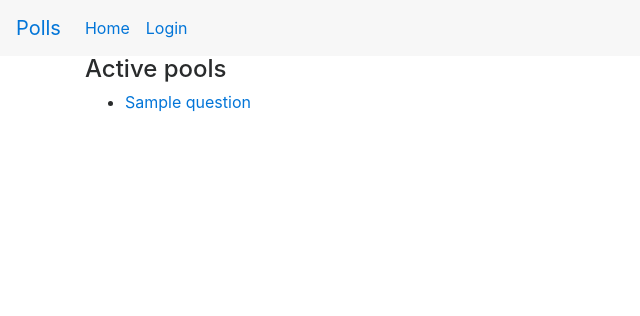
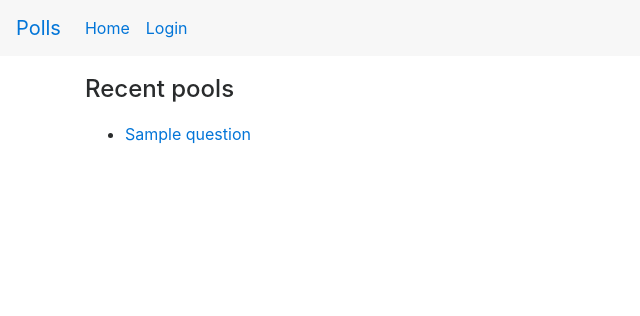
Before and after one commit to Vladiio/polls, a Django app: template questions/templates/questions/question_list.html in a window 1280 px wide. Shown: the top 316 px of the page, without its empty margins (0-640 px from the left). Run offline with Django 3.2, Linux system fonts and the light colour scheme; the template is opened without the code that fills it: most values are stand-ins (such as "Sample title", 1, 10 or a date in 2020); parts of the project's set-up code (start-up, migrations or seed data) failed here and were passed over; some libraries are stand-ins or nearby versions.

Commit message:
Change pools display order

```diff
--- a/questions/models.py
+++ b/questions/models.py
@@ -19,6 +19,9 @@ class Question(models.Model):
     members = models.ManyToManyField(settings.AUTH_USER_MODEL,
                                                                     blank=True,
                                                                     related_name='completed_questions')
+
+    class Meta:
+        ordering = ('-updated', '-timestamp')
 
     def get_absolute_url(self):
         return reverse('questions:update-detail', kwargs={'slug': self.slug})
--- a/questions/templates/questions/question_list.html
+++ b/questions/templates/questions/question_list.html
@@ -5,7 +5,7 @@
 {% block content %}
   <div class="row">
     <div class="col-sm-2">
-      <h4>Active pools</h4>
+      <h4 class="detail-header">Recent pools</h4>
     </div>
   </div>
   <div class="row">
```
